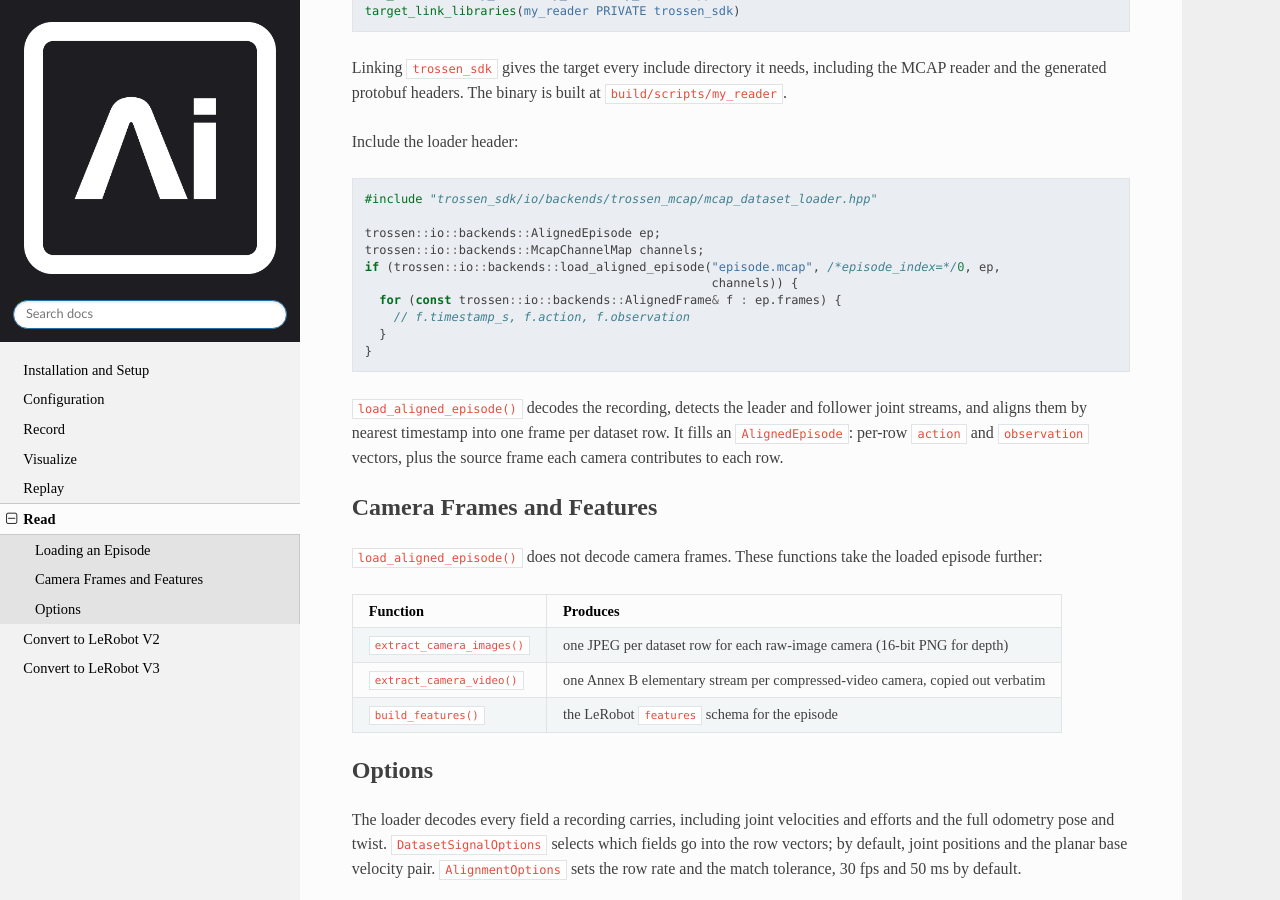
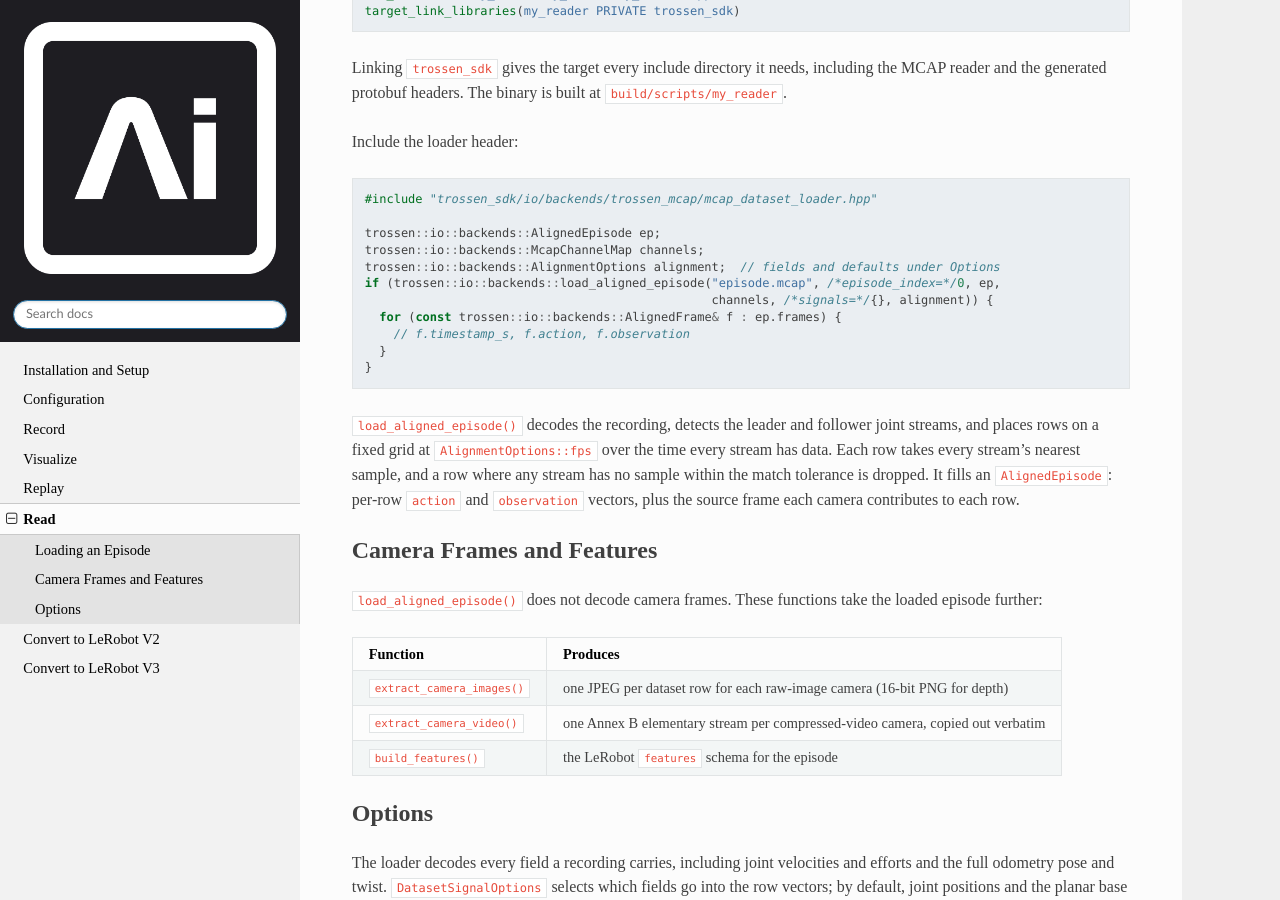
Before and after one commit to TrossenRobotics/trossen_sdk, a Sphinx documentation site: the page built from docs/read.rst, in a window 1280 px wide and 900 px high, scrolled down 449 px. Built offline with Sphinx 7.4.7 and the Read the Docs theme 3.1.0, drawn with Linux system fonts in a browser that asks for light colours; some web fonts are replaced.

Commit message:
docs: note episodes with no common stream window

```diff
--- a/docs/convert.rst
+++ b/docs/convert.rst
@@ -299,6 +299,9 @@ An episode fails when:
 
 - a stream's timestamps go backwards, such as after an NTP clock correction.
   The log names the stream and the message index.
+- no stretch of time has data from every leader, follower and camera stream, and from the mobile base on a mobile robot.
+  The log names the stream that ends first, the stream that starts last, and the gap between them.
+- a mobile robot's base channel has no messages.
 
 What's Next
 ===========
--- a/docs/convert_v3.rst
+++ b/docs/convert_v3.rst
@@ -95,7 +95,7 @@ Point it at a different config with ``--config <path>``.
         "task_name":              "perform a generic task",         // Default task description
         "repository_id":          "TrossenRoboticsCommunity",       // Top-level folder name
         "dataset_id":             "mcap_converted_dataset_v3",      // Sub-folder for this dataset
-        "fps":                    30.0,                             // Frame rate written to info.json
+        "fps":                    30.0,                             // Row and video rate; a whole number
         "license":                "apache-2.0",                     // Written to the dataset card
         "chunks_size":            1000,                             // Files per chunk-NNN folder
         "data_files_size_in_mb":  100,                              // Size budget of each data file
@@ -122,8 +122,8 @@ Key fields to update for each new dataset:
       - Task for episodes whose recording carries none.
         Each distinct task gets its own row in ``meta/tasks.parquet``.
     * - ``fps``
-      - Frame rate stored in ``info.json`` and used for the videos.
-        Leave it at 30: rows are generated at 30 Hz whatever this is set to, so any other value puts the videos out of step with the rows.
+      - Rate of the rows and videos in frames per second, stored in ``info.json``.
+        Must be a whole number, and should match the frame rate the cameras recorded at.
     * - ``encode_videos``
       - Disable to produce Parquet only (useful for joint-state-only pipelines)
     * - ``overwrite_existing``
--- a/docs/read.rst
+++ b/docs/read.rst
@@ -30,14 +30,16 @@ Include the loader header:
 
     trossen::io::backends::AlignedEpisode ep;
     trossen::io::backends::McapChannelMap channels;
+    trossen::io::backends::AlignmentOptions alignment;  // fields and defaults under Options
     if (trossen::io::backends::load_aligned_episode("episode.mcap", /*episode_index=*/0, ep,
-                                                    channels)) {
+                                                    channels, /*signals=*/{}, alignment)) {
       for (const trossen::io::backends::AlignedFrame& f : ep.frames) {
         // f.timestamp_s, f.action, f.observation
       }
     }
 
-``load_aligned_episode()`` decodes the recording, detects the leader and follower joint streams, and aligns them by nearest timestamp into one frame per dataset row.
+``load_aligned_episode()`` decodes the recording, detects the leader and follower joint streams, and places rows on a fixed grid at ``AlignmentOptions::fps`` over the time every stream has data.
+Each row takes every stream's nearest sample, and a row where any stream has no sample within the match tolerance is dropped.
 It fills an ``AlignedEpisode``: per-row ``action`` and ``observation`` vectors, plus the source frame each camera contributes to each row.
 
 Camera Frames and Features
```
Also changed, not shown: scripts/trossen_mcap_to_lerobot_v3/README.md.
